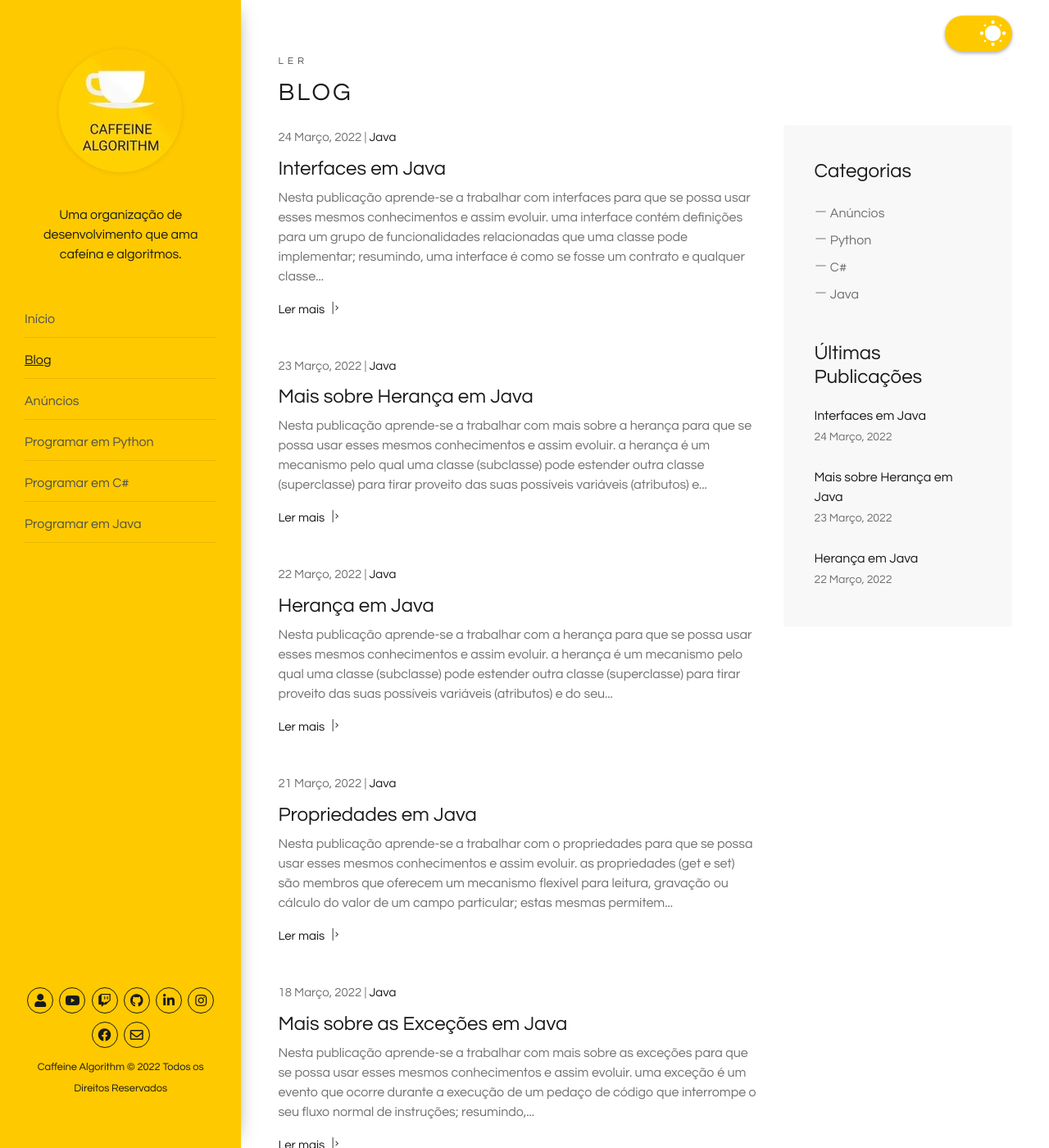
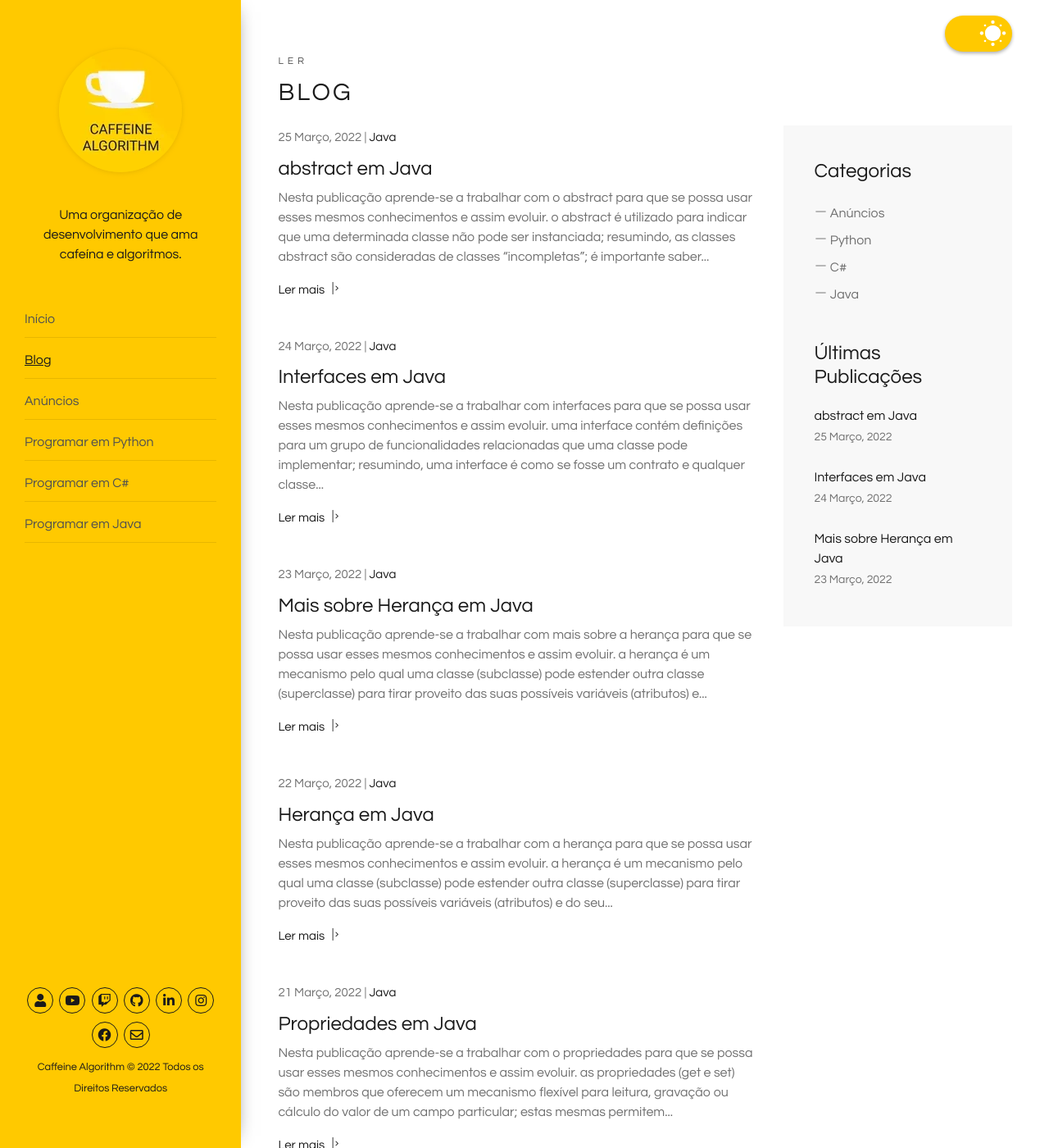
Before and after one commit to caffeinealgorithm/caffeinealgorithm.github.io, a Jekyll site: the page built from blog/index.html, in a window 1280 px wide and 1400 px high. Shown: the whole window at 82% size. Built offline with Jekyll 4.4.1, drawn with Linux system fonts in a browser that asks for light colours; the list of posts is cut into pages by our own code; some of the changed text lies outside the part shown.

Commit message:
Add 36º episode of the Java programming series

````diff
--- /dev/null
+++ b/_posts/2022-03-25-abstract-em-java.md
@@ -0,0 +1,76 @@
+---
+layout: post
+excerpt: Blog
+title: 'abstract em Java'
+description: 'Descobre como se trabalha com o abstract na linguagem de programação Java. Obtém respostas às tuas dúvidas com a teoria e os exemplos apresentados.'
+keywords: 'java, abstract, publicação'
+date: 2022-03-25
+categories: [Java]
+---
+
+Nesta publicação aprende-se a trabalhar com o abstract para que se possa usar esses mesmos conhecimentos e assim evoluir.
+
+- o abstract é utilizado para indicar que uma determinada classe não pode ser instanciada;
+- resumindo, as classes abstract são consideradas de classes "incompletas";
+- é importante saber que uma classe pode herdar de uma classe abstract e que os métodos só podem ser abstract se a classe também for;
+- quando o static é aplicado a um certo membro (atributo, método, etc), não é necessário instanciar a tal classe para se ter acesso a esse membro devido a este ser estático.
+
+```java
+package com.caffeinealgorithm.programaremjava;
+
+import java.util.ArrayList;
+import java.util.List;
+
+public class Abstract {
+  public void Run() {
+    // ClasseX.informacaoX();
+    var classe = new ClasseY();
+    classe.informacaoY();
+
+    /*
+      País: Portugal
+      País: Brasil
+      País: Espanha
+      País: França
+      País: Itália
+      País: Austrália
+      País: Índia
+    */
+  }
+}
+
+abstract class ClasseX {
+  public static String organizacao = "Caffeine Algorithm";
+  public static List<String> paises = new ArrayList<>();
+
+  public static void informacaoX() {
+    for (char carater : organizacao.toCharArray())
+      System.out.printf("Carater: %c\n", carater);
+  }
+
+  public abstract void informacaoY();
+}
+
+class ClasseY extends ClasseX {
+  public void informacaoY() {
+    paises.add("Portugal");
+    paises.add("Brasil");
+    paises.add("Espanha");
+    paises.add("França");
+    paises.add("Itália");
+    paises.add("Austrália");
+    paises.add("Índia");
+
+    for (String pais : paises)
+      System.out.printf("País: %s\n", pais);
+  }
+}
+```
+
+<div class="video-container">
+  <iframe src="https://www.youtube.com/embed/ZsiTd23CfUs" frameborder="0" allowfullscreen></iframe>
+</div>
+
+Não te esqueças de [assistir ao vídeo](https://youtu.be/ZsiTd23CfUs){:target="\_blank"} e podes sempre ler esta publicação [em inglês](https://nelsonsilvadev.com/blog/20220325/abstract-in-java/){:target="\_blank"}.
+
+### _Happy coding!_
--- a/index.html
+++ b/index.html
@@ -76,7 +76,7 @@
       </div>
 
       <div class="row">
-        {% for video in site.java %} {% if video.id == "/java/35" %}
+        {% for video in site.java %} {% if video.id == "/java/36" %}
         <div class="col-xs-12 col-sm-3 col-sm-6 col-lg-6 col-xl-3">
           <a
             href="https://www.youtube.com/embed/{{ video.custom_id }}"
````
Also changed, not shown: _java/36.md (added, +5 -0 lines), assets/img/playlists/java/36.png (added), assets/img/playlists/java/36.webp (added).
